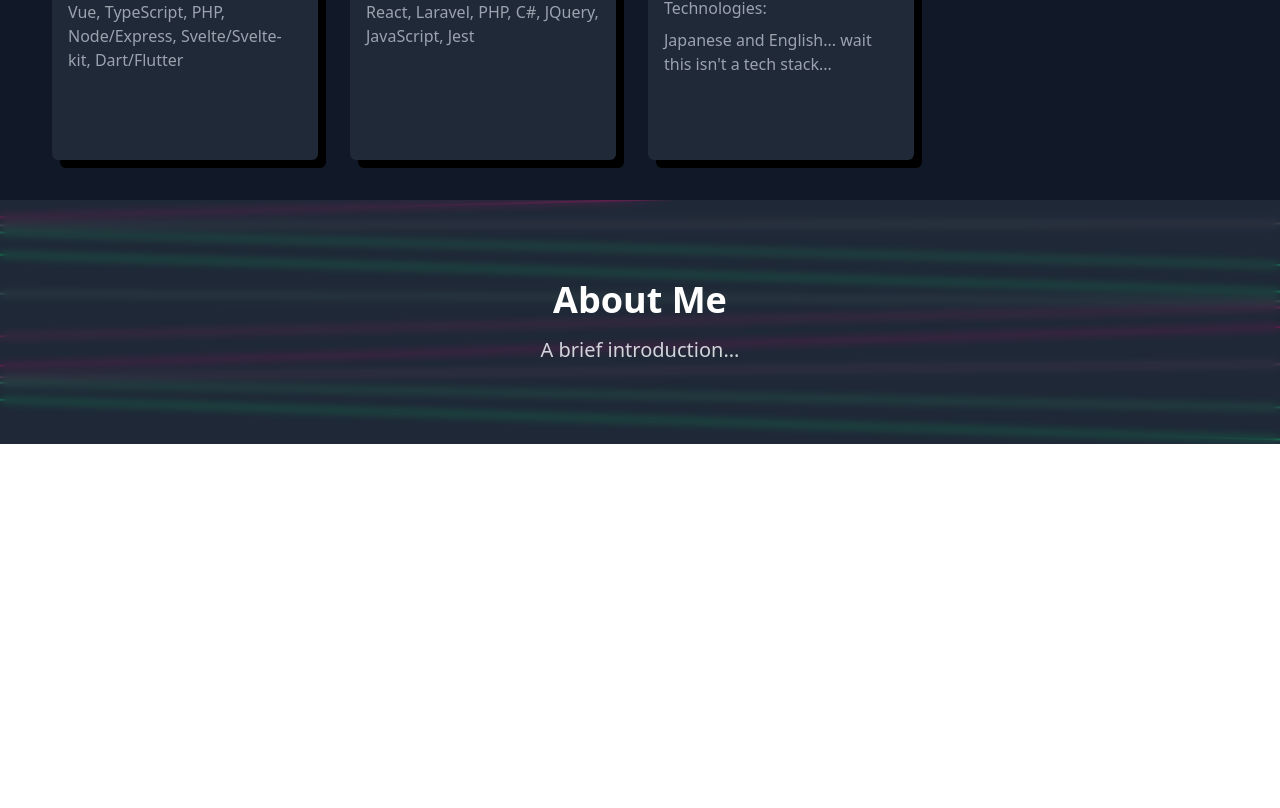
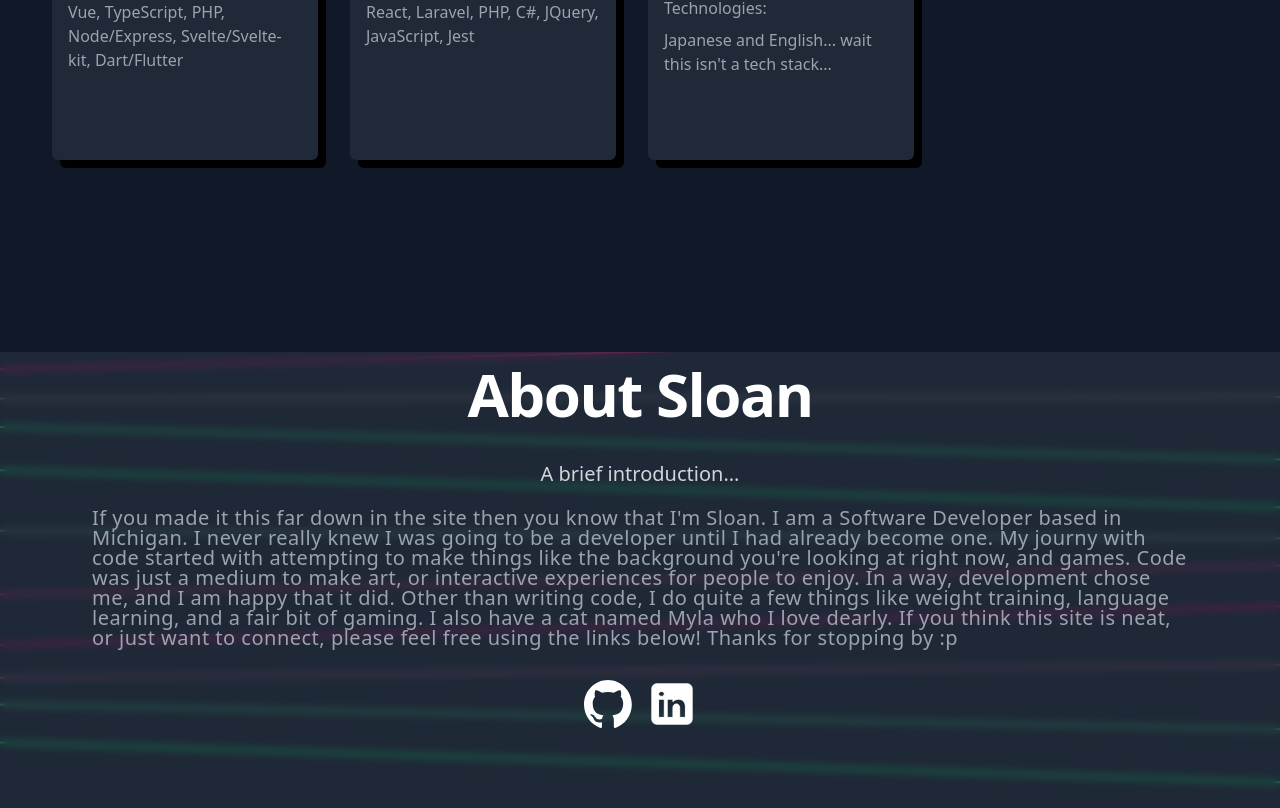
Before and after one commit to Sloansta/sloanb.dev, a React (Vite) app: page / in a window 1280 px wide. Shown: the part 2060-2868 px from the top of the page. Before the commit the page ends 2504 px from the top, so only its background shows below. Built offline with nearby package versions, Linux system fonts and the light colour scheme.

Commit message:
adds svgs and about section

```diff
--- a/src/Layout/About.jsx
+++ b/src/Layout/About.jsx
@@ -1,17 +1,40 @@
 // ... other imports
 import Canvas from "../components/Canvas";
+import githubIcon from '../assets/github.svg'
+import linkedInIcon from '../assets/linked-in.svg'
 
 export default function About() {
     return (
         <section className="relative overflow-hidden">
-            <Canvas isFooter={true} className="absolute top-0 left-0 w-full h-full z-0"/>
-            <div className="container mx-auto px-6 py-10 lg:py-20 relative z-10">
-                <h1 className="text-4xl font-bold text-center text-white">
-                    About Me
+            <Canvas isFooter={true} className="absolute top-0 left-0 w-full h-full z-0" />
+            <div className="container mx-auto px-3 pb-40 pt-1 relative z-10 mb-auto text-center">
+                <h1 className="text-3xl font-bold tracking-tight leading-none md:text-5xl lg:text-6xl text-white pt-2">
+                    About Sloan
                 </h1>
-                <p className="text-xl text-center text-gray-300 mt-4">
+                <p className="text-xl text-center text-gray-300 mt-4 pt-5">
                     A brief introduction...
                 </p>
+                <p className="text-left tracking-wide leading-none mt-5 text-gray-400 lg:px-20 text-xl font-normal">
+                    If you made it this far down in the site then you know that I'm Sloan.
+                    I am a Software Developer based in Michigan. I never really knew I was going to be a developer until I had already become one.
+                    My journy with code started with attempting to make things like the background you're looking at right now, and games.
+                    Code was just a medium to make art, or interactive experiences for people to enjoy. In a way, development chose me, and I am happy that it did.
+                    Other than writing code, I do quite a few things like weight training, language learning, and a fair bit of gaming. I also have a cat named Myla who I love dearly.
+                    If you think this site is neat, or just want to connect, please feel free using the links below!
+                    Thanks for stopping by :p
+                </p>
+            </div>
+            <div className="flex justify-center space-x-4 items-center absolute bottom-20 left-0 right-0 z-10">
+                <a href="https://github.com/sloansta" target="_blank" rel="noopener noreferrer">
+                    <img src={githubIcon} alt="GitHub" className="h-12 w-12 hover:opacity-80 transition-opacity" />
+                </a>
+                <a href="https://www.linkedin.com/in/sloan-boyce-3b89ba230/" target="_blank" rel="noopener noreferrer">
+                    <svg xmlns="http://www.w3.org/2000/svg" width="48" height="48" viewBox="0 0 256 256" fill="none" stroke="white" className="hover:opacity-80 transition-opacity">
+                        <g transform="scale(5.12, 5.12)">
+                            <path d="M41,4h-32c-2.76,0 -5,2.24 -5,5v32c0,2.76 2.24,5 5,5h32c2.76,0 5,-2.24 5,-5v-32c0,-2.76 -2.24,-5 -5,-5zM17,20v19h-6v-19zM11,14.47c0,-1.4 1.2,-2.47 3,-2.47c1.8,0 2.93,1.07 3,2.47c0,1.4 -1.12,2.53 -3,2.53c-1.8,0 -3,-1.13 -3,-2.53zM39,39h-6c0,0 0,-9.26 0,-10c0,-2 -1,-4 -3.5,-4.04h-0.08c-2.42,0 -3.42,2.06 -3.42,4.04c0,0.91 0,10 0,10h-6v-19h6v2.56c0,0 1.93,-2.56 5.81,-2.56c3.97,0 7.19,2.73 7.19,8.26z" fill="white"/>
+                        </g>
+                    </svg>
+                </a>
             </div>
             <div className="absolute top-0 left-0 w-full h-full bg-gray-800/50 backdrop-filter backdrop-blur-sm z-0"></div>
         </section>
--- a/src/Layout/Work.jsx
+++ b/src/Layout/Work.jsx
@@ -53,7 +53,7 @@ const cards = [
 export default function Work() {
     return (
         <div className="flex row md:column bg-gray-900">
-            <div className="py-10 px-5 mx-auto text-center">
+            <div className="py-10 pb-48 px-5 mx-auto text-center">
                 <h1 className="mb-4 text-3xl font-bold tracking-tight leading-none md:text-5xl lg:text-6xl text-white">
                     Sloan's Career
                 </h1>
```
Also changed, not shown: src/assets/github.svg (added), src/assets/linked-in.svg (added).
